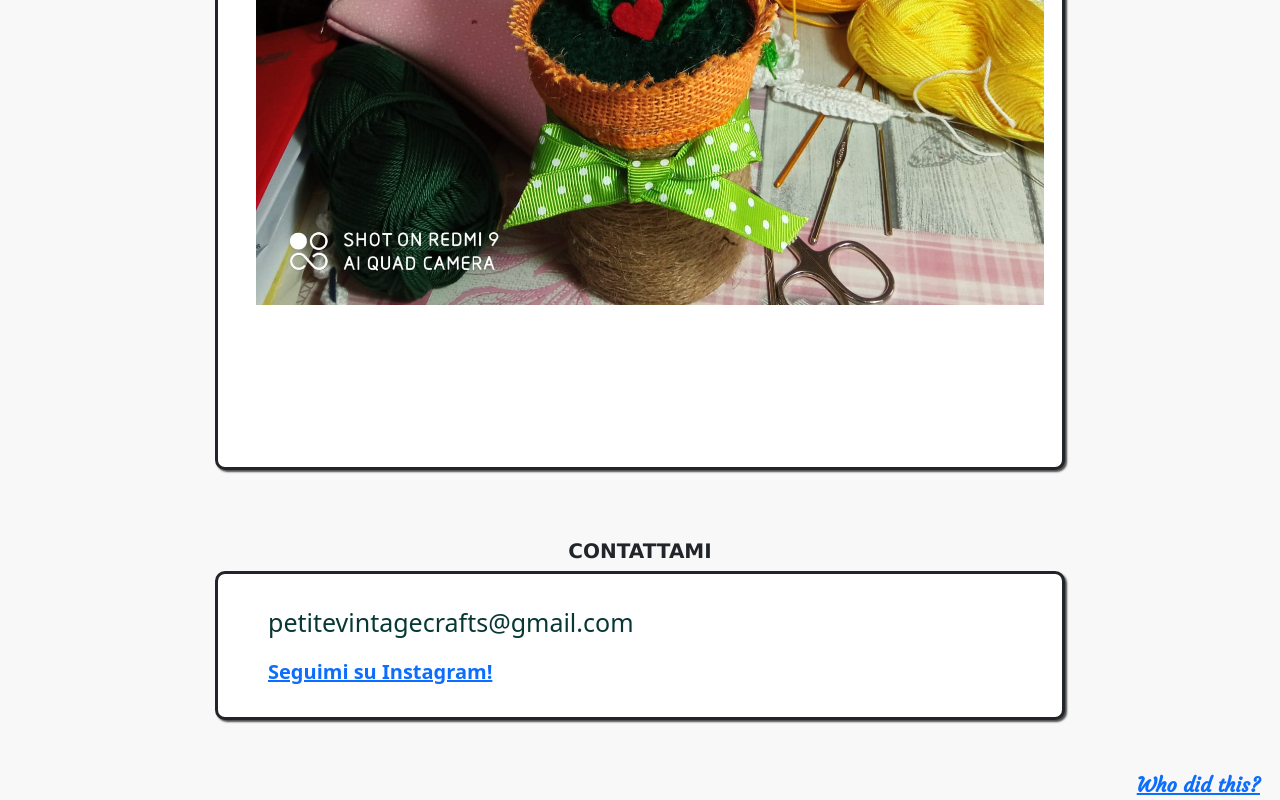
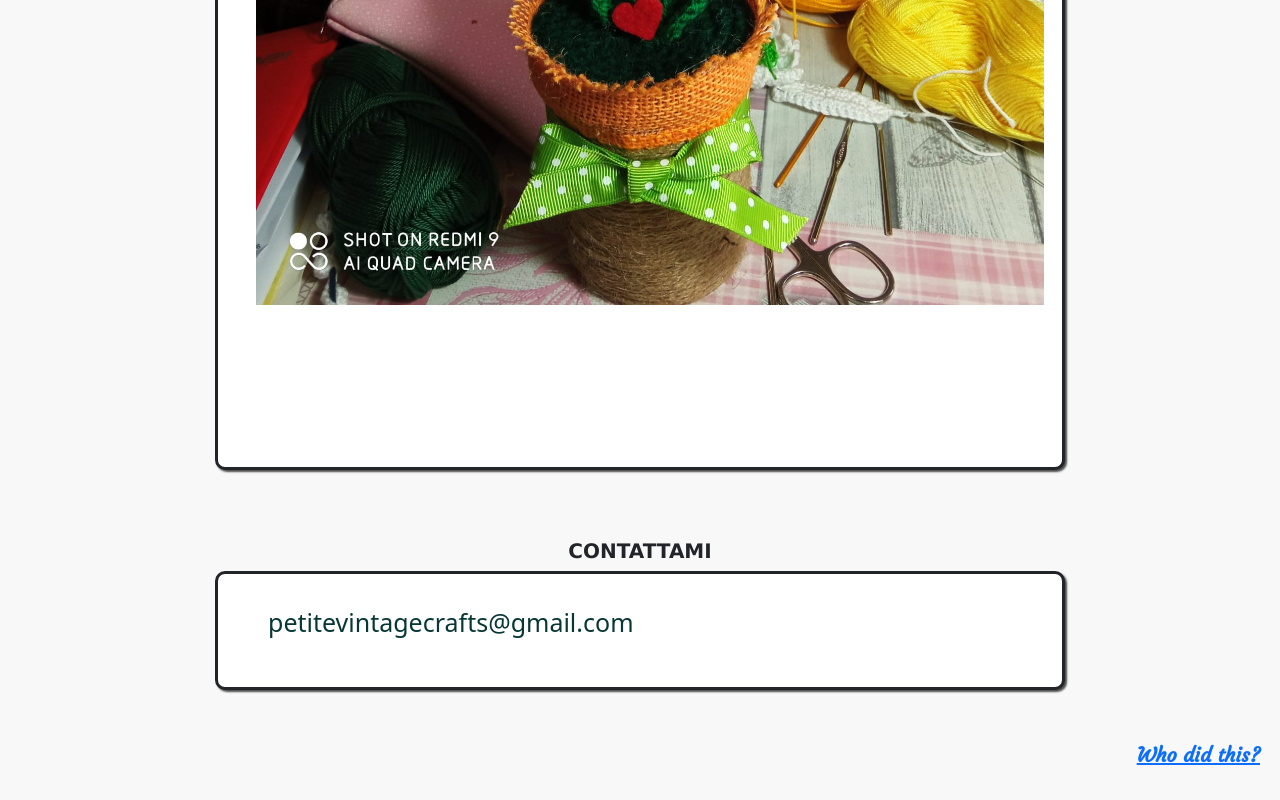
Before and after one commit to CorinnaGen/petitevintage, a React (Create React App) app: page / in a window 1280 px wide. Shown: the part 1429-2229 px from the top of the page. After the commit the page ends 2199 px from the top, so only its background shows below. Built offline with nearby package versions, Linux system fonts and the light colour scheme.

Commit message:
Update Contact.js

```diff
--- a/src/Contact.js
+++ b/src/Contact.js
@@ -8,7 +8,6 @@ export default function Contact(){
             <h3>Contattami</h3>
             <section>
             <p id="mail"> petitevintagecrafts@gmail.com</p>
-            <a href="https://www.instagram.com/petitevintagecrafts/?hl=es">Seguimi su Instagram!</a>
                 </section>
         </div>
     );
```
